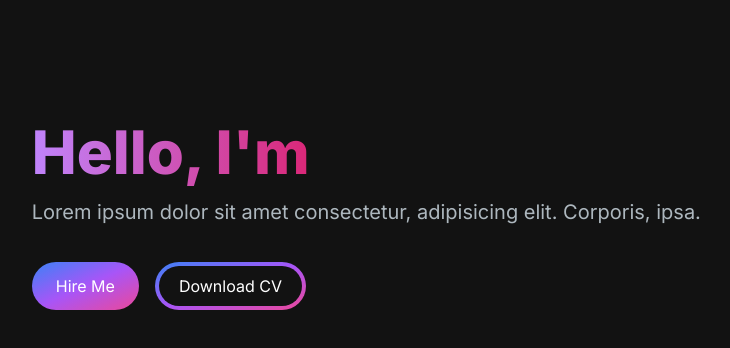
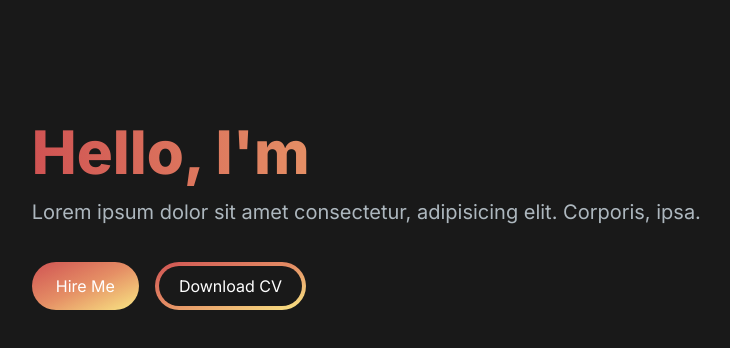
Before and after one commit to Abigalih/Portofolio, a Next.js app: page / in a window 1280 px wide. Shown: the top 348 px of the page, without its empty margins (27-757 px from the left). Built offline with nearby package versions, Linux system fonts and the light colour scheme.

Commit message:
color revision

```diff
--- a/app/component/HeroSection.jsx
+++ b/app/component/HeroSection.jsx
@@ -9,7 +9,7 @@ const HeroSection = () => {
         <div className="grid grid-cols-1 sm:grid-cols-12">
             <div className="col-span-7 place-self-center text-center sm:text-left">
                 <h1 className='text-white mb-4 text-4xl sm:text-5xl lg:text-6xl font-extrabold'>
-                    <span className="text-transparent bg-clip-text bg-gradient-to-r from-purple-400 to-pink-600">
+                    <span className="text-transparent bg-clip-text bg-gradient-to-r from-[#D05353] to-[#E58F65]">
                         Hello, I'm {" "}
                     </span>
                     <br />
@@ -29,18 +29,18 @@ const HeroSection = () => {
                     Lorem ipsum dolor sit amet consectetur, adipisicing elit. Corporis, ipsa.
                 </p>
                 <div>
-                    <button className='px-6 py-3 w-full sm:w-fit rounded-full mr-4 bg-gradient-to-br from-blue-500 to-pink-500 via-purple-500 hover:bg-slate-200 text-white'>
+                    <button className='px-6 py-3 w-full sm:w-fit rounded-full mr-4 bg-gradient-to-br from-[#D05353] via-[#E58F65] to-[#F9E784] hover:bg-slate-200 text-white'>
                         Hire Me
                     </button>
-                    <button className='px-1 py-1 w-full sm:w-fit rounded-full bg-gradient-to-br from-blue-500 via-purple-500 to-pink-500 hover:bg-slate-800 text-white mt-3'>
-                        <span className='block bg-[#121212] hover:bg-slate-800 rounded-full px-5 py-2'>
+                    <button className='px-1 py-1 w-full sm:w-fit rounded-full bg-gradient-to-br from-[#D05353] via-[#E58F65] to-[#F9E784] hover:bg-slate-800 text-white mt-3'>
+                        <span className='block bg-[#191919] hover:bg-slate-800 rounded-full px-5 py-2'>
                             Download CV
                         </span>
                     </button>
                 </div>
             </div>
             <div className="col-span-5 place-self-center mt-4 lg:mt-0">
-                <div className="rounded-full bg-[#181818] w-[250px] h-[250px] relative lg:w-[400px] lg:h-[400px]">
+                <div className="rounded-full bg-[#202020] w-[250px] h-[250px] relative lg:w-[400px] lg:h-[400px]">
                     {/* <Image
                         src=""
                         alt="Hero Image"
--- a/app/page.js
+++ b/app/page.js
@@ -3,7 +3,7 @@ import HeroSection from './component/HeroSection'
 
 export default function Home() {
   return (
-    <main className="flex min-h-screen flex-col bg-[#121212]">
+    <main className="flex min-h-screen flex-col bg-[#191919]">
       <div class="container mx-auto py-4 px-12">
         <HeroSection />
       </div>
```
